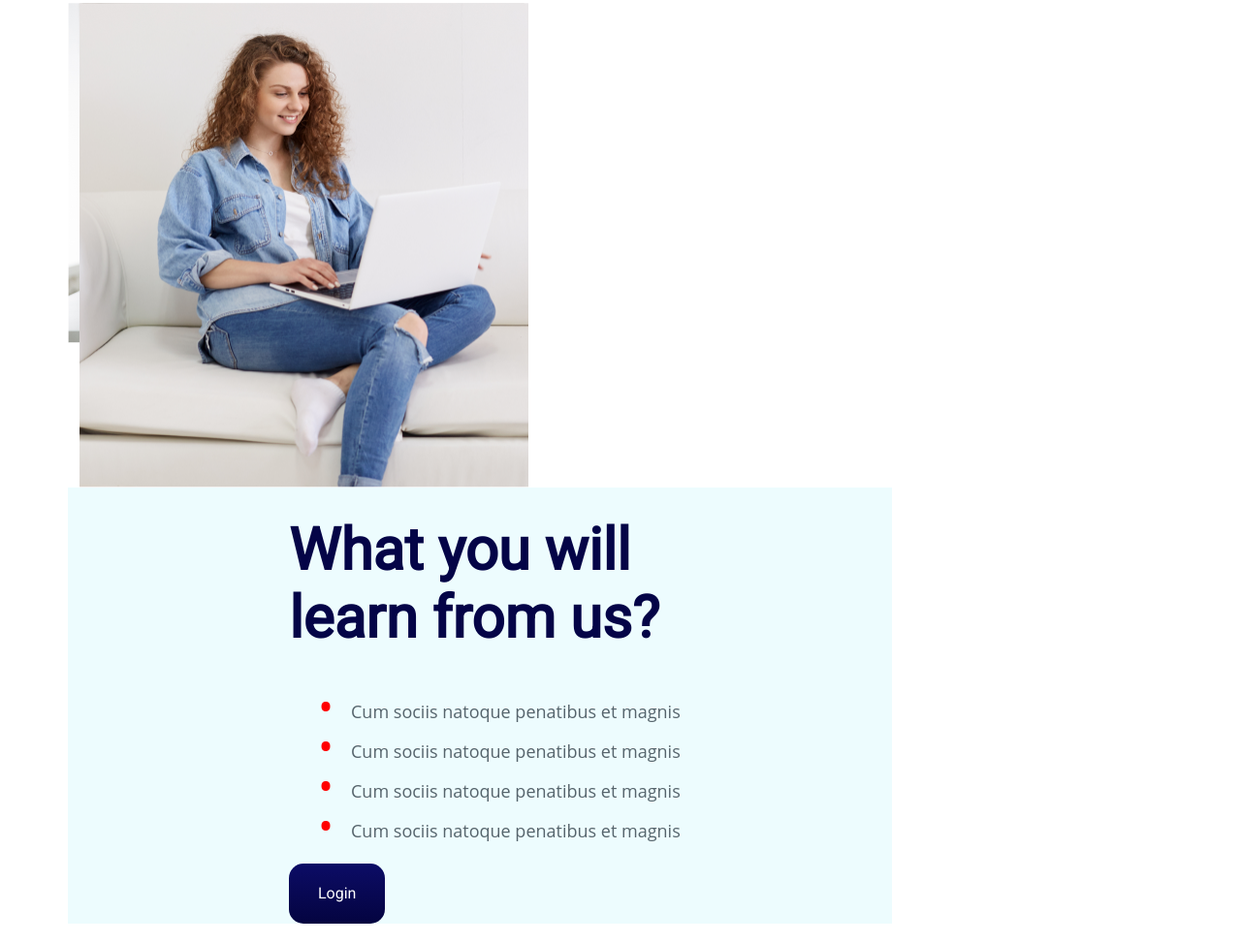
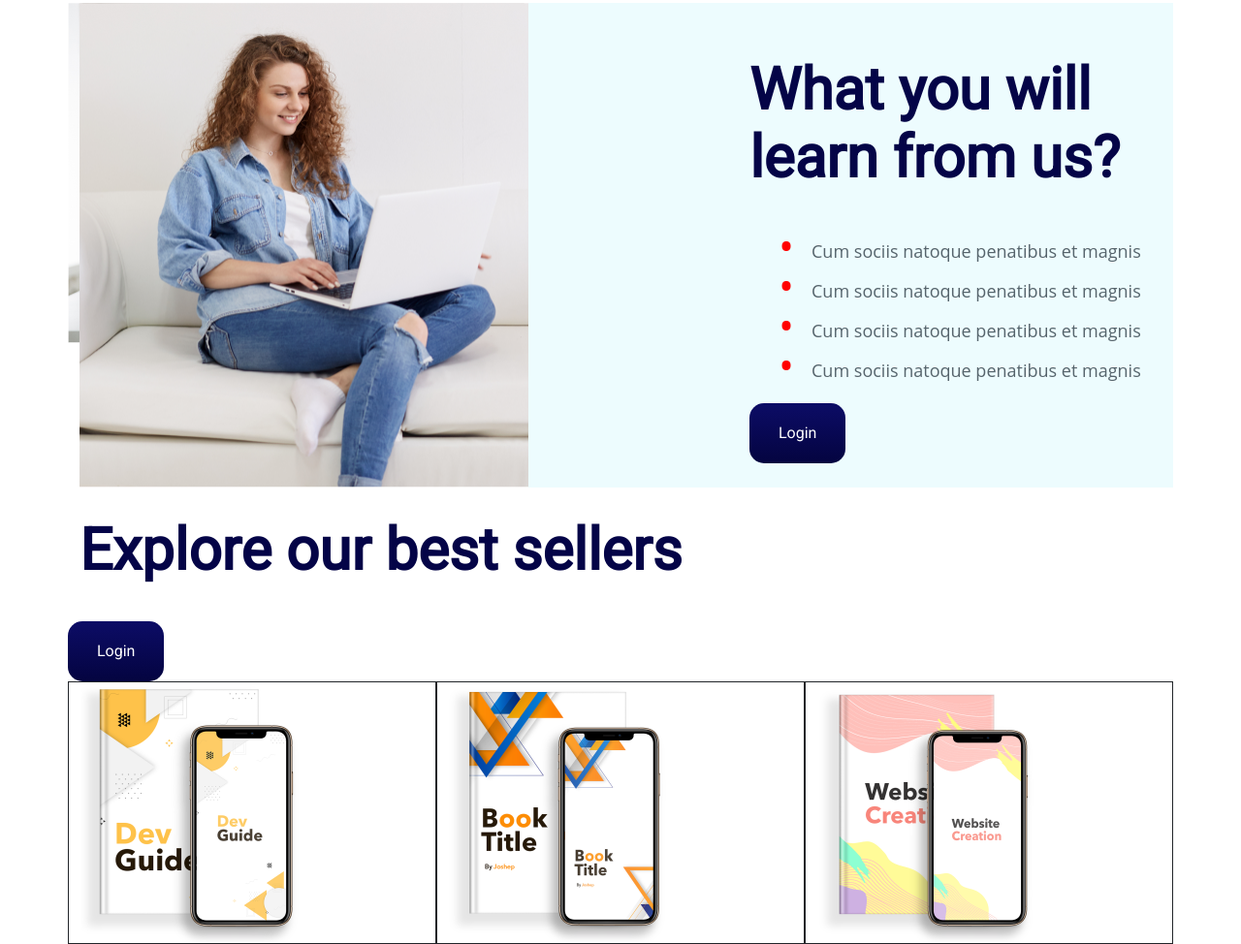
Before and after one commit to singhAdhi/Developerguidebook, a plain HTML site: page index.html in a window 1280 px wide. Shown: the part 1224-2198 px from the top of the page at 97% size. Before the commit the page ends 2177 px from the top, so only its background shows below. Drawn offline with nearby package versions, Linux system fonts and the light colour scheme.

Commit message:
njlndkdhkshhs

```diff
--- a/index.html
+++ b/index.html
@@ -96,7 +96,7 @@
     </section>
     <section class="what_will_u_learn">
       <div class="container">
-        <div class="row d-flex">
+        <div class="row d-flex flex-nowrap">
           <div class="col-lg-5">
             <img class="image-one" src="images/Img-one.png" alt="" />
           </div>
@@ -125,6 +125,25 @@
         </div>
       </div>
     </section>
+    <section class="explore_bestseller">
+      <div class="container">
+        <div class="row d-flex justify-content-between">
+          <h2>Explore our best sellers</h2>
+          <button class="btn-navy-blue border-0" type="button">Login</button>
+        </div>
+        <div class="row">
+          <div class="col-lg-4 border border-dark">
+            <img src="images/Img-three.png" alt="" />
+          </div>
+          <div class="col-lg-4 border border-dark">
+            <img src="images/Img-four.png" alt="" />
+          </div>
+          <div class="col-lg-4 border border-dark">
+            <img src="images/Img-five.png" alt="" />
+          </div>
+        </div>
+      </div>
+    </section>
     <script
       src="https://cdn.jsdelivr.net/npm/bootstrap@5.0.1/dist/js/bootstrap.bundle.min.js"
       integrity="sha384-gtEjrD/SeCtmISkJkNUaaKMoLD0//ElJ19smozuHV6z3Iehds+3Ulb9Bn9Plx0x4"
--- a/style.css
+++ b/style.css
@@ -91,7 +91,3 @@ ul li::before {
   width: 670px;
   height: 500px;
 }
-.row .d-flex {
-  display: flex;
-  flex-wrap: nowrap;
-}
```
Also changed, not shown: images/Img-five.png (added), images/Img-four.png (added), images/Img-three.png (added).
